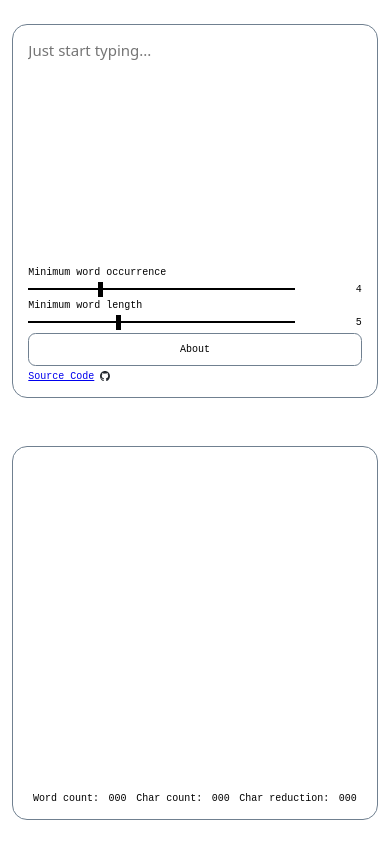
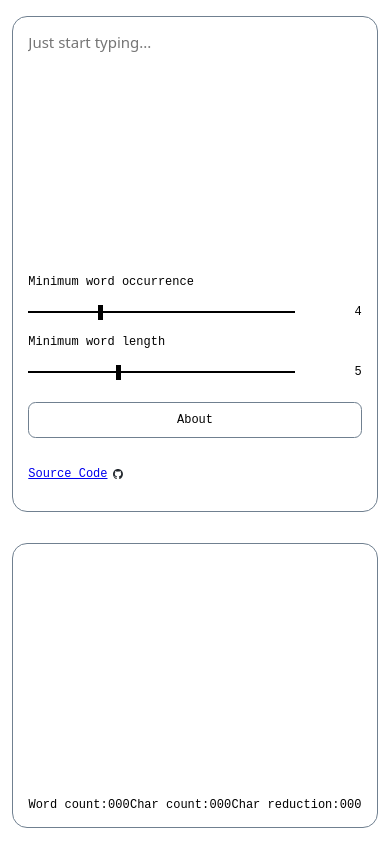
Before and after one commit to Axel-Jalonen/comp.axelj.dev, a plain HTML site: page index.html in a window 390 px wide. Drawn offline with Linux system fonts and the light colour scheme.

Commit message:
Implement more standard web practices and better the mobile experience

```diff
--- a/index.html
+++ b/index.html
@@ -8,6 +8,7 @@
     <link rel="stylesheet" type="text/css" href="./styles/home.css">
     <link rel="stylesheet" type="text/css" href="./styles/infoModal.css">
     <link rel="stylesheet" type="text/css" href="./styles/mobile.css">
+    <meta name="description" content="Optimize your study material with ReadComp, the leading customizable compression tool. Perfect for students and professionals, ReadComp offers a unique balance between readability and file size reduction, outshining alternatives like Humanzip. Gain full control over your content with adjustable compression settings, abbreviations, and frequency options. Enhance memorization, save space, and improve study efficiency with ReadComp's advanced solutions. Join the revolution in efficient learning and document management today!">
     <title>ReadComp</title>
 </head>
 
@@ -42,9 +43,10 @@
             </div>
             <div id="options-container-right">
                 <button onclick="toggleAbout()">About</button>
-                <br/>
-                <a href="https://github.com/MostLeVert/ReadComp">Source Code</a>
-                <img id="github-logo-svg" src="./assets/github-mark.svg"></img>
+                <div id="options-container-right-bottom">
+                    <a id="source-code-link" href="https://github.com/MostLeVert/ReadComp">Source Code</a>
+                    <img id="github-logo-svg" src="./assets/github-mark.svg" alt="github logo"></img>
+                </div>
             </div>
         </div>
     </div>
--- /dev/null
+++ b/robots.txt
@@ -0,0 +1,2 @@
+User-agent: *
+disallow:
--- a/styles/home.css
+++ b/styles/home.css
@@ -69,12 +69,22 @@
 
 #options-container-right {
     width: 50%;
+    display: flex;
+    flex-direction: column;
+    justify-content: space-around;
     padding: 0px 50px 0px;
+}
+#options-container-right-bottom {
+    display: flex;
+    justify-content: start;
+    align-items: center;
+}
+#options-container-right-bottom a{
+    margin-right: 5px;
 }
 #github-logo-svg {
     width: 20px;
     height: 20px;
-    margin-bottom: calc(-20px/5);
 }
 #output-container {
     word-break: keep-all;
--- a/styles/mobile.css
+++ b/styles/mobile.css
@@ -18,10 +18,17 @@
         top: 25%;
     }
 
-    #input-container,
+    #input-container {
+        width: 90%;
+        justify-content: space-between;
+        height: 55%;
+    }
+    #textarea-input {
+        height: 47.5%;
+    }
     #output-container {
         width: 90%;
-        height: calc(50% - 80px);
+        height: 30%;
     }
 
     #output-container {
@@ -31,41 +38,41 @@
     #options-container {
         flex-direction: column;
         align-items: center;
-        justify-content: center;
-        height: 40%;
-    }
-
-    #options-container-left,
-    #options-container-right {
-        width: 100%;
         justify-content: space-between;
+        height: 47.5%;
     }
 
     #options-container * {
-        font-size: 10px;
+        font-size: 12px;
     }
 
-    #options-container button {
-        margin: 0px 0px 5px;
+    #options-container-left {
+        width: 100%;
+        height: 49%;
     }
+
     #options-container-right {
+        width: 100%;
+        height: 49%;
         padding: 0;
+    }
+    #options-container-right button{
+        margin: 0px;
     }
     #github-logo-svg {
         width: 10px;
         height: 10px;
-        margin-bottom: calc(-10px/5);
     }
 
     input[type="range"] {
         margin: 10px 0px 10px;
     }
 
+    #stats-output-container {
+        font-size: 12px;
+    }
 
-    #stats-output-container {
-        font-size: 10px;
-    }
     #stats-output-container>span {
-        font-size: 10px;
+        font-size: 12px;
     }
 }
```
